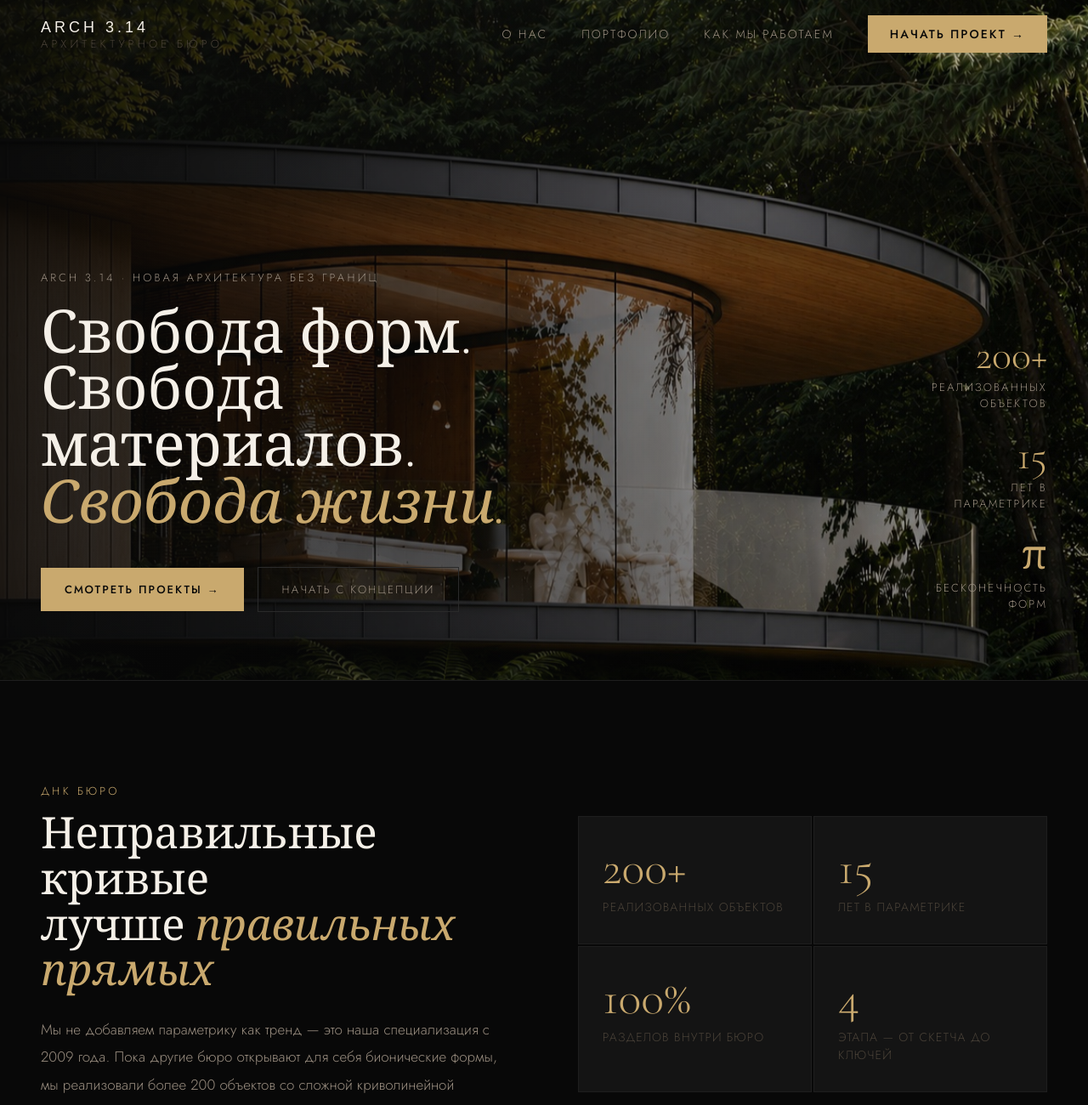
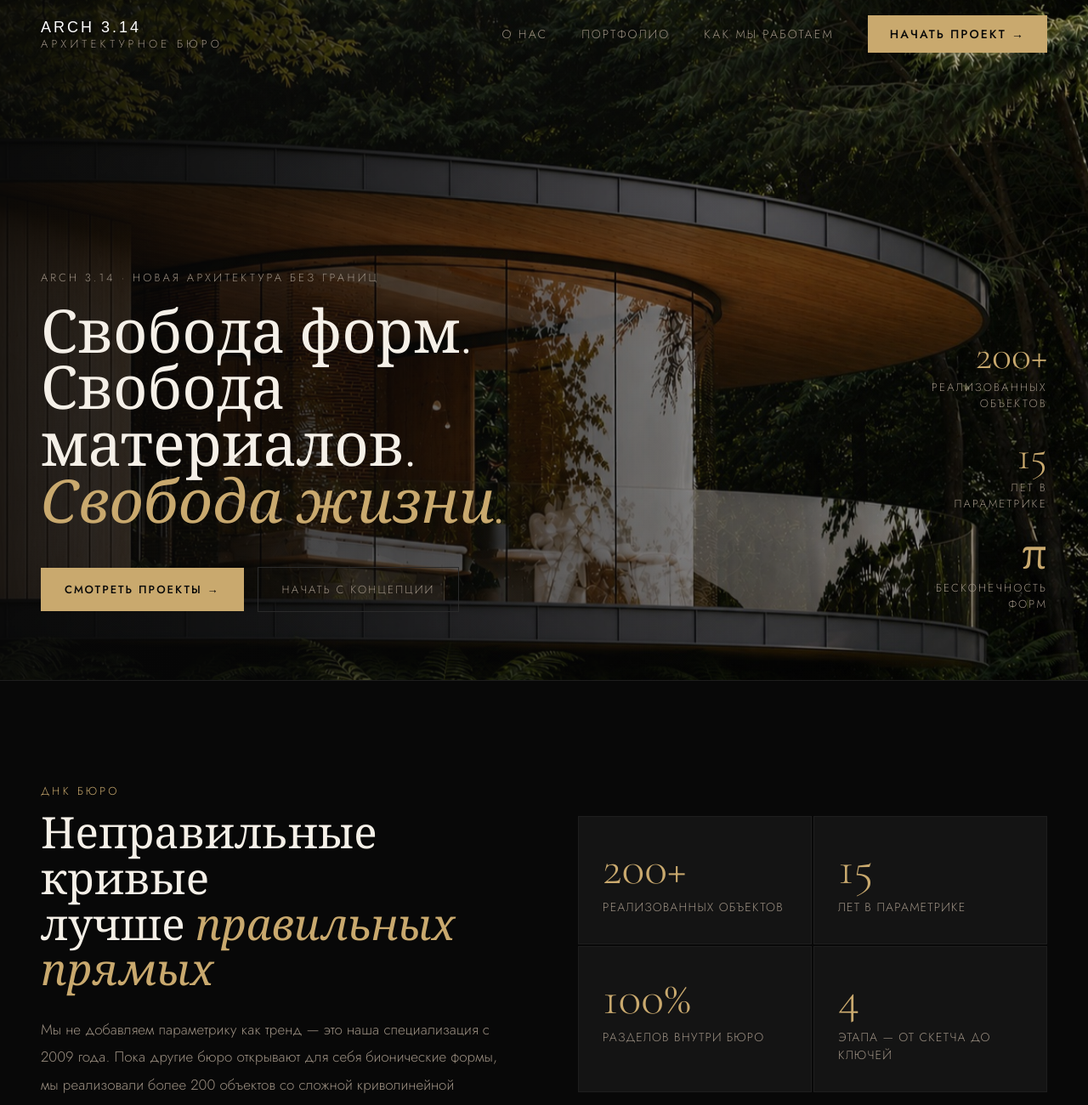
Before and after one commit to slavasupersky-cmyk/lab314, a plain HTML site: page index.html in a window 1280 px wide. Shown: the top 1300 px of the page at 85% size. Drawn offline with nearby package versions, Linux system fonts and the light colour scheme; a web font is replaced by a local one.

Commit message:
fix: nav logo weight 300, subtitle lighter, fact labels brighter

```diff
--- a/index.html
+++ b/index.html
@@ -88,11 +88,12 @@ nav.solid {
 }
 .nav-logo {
   font-family: 'Unbounded', sans-serif;
-  font-weight: 200;
+  font-weight: 300;
   font-size: 18px;
-  letter-spacing: 4px;
-  color: var(--white);
+  letter-spacing: 3px;
+  color: #ffffff;
   line-height: 1;
+  text-shadow: 0 1px 6px rgba(0,0,0,0.5);
 }
 .nav-logo span {
   display: block;
@@ -101,8 +102,9 @@ nav.solid {
   font-size: 13px;
   letter-spacing: 4px;
   text-transform: uppercase;
-  color: var(--text3);
+  color: var(--text2);
   margin-top: 4px;
+  text-shadow: 0 1px 4px rgba(0,0,0,0.5);
 }
 .nav-links {
   display: flex;
@@ -352,7 +354,7 @@ section { position: relative; }
   font-size: 14px;
   letter-spacing: 1px;
   text-transform: uppercase;
-  color: var(--text3);
+  color: var(--text2);
   line-height: 1.5;
 }
 
```
